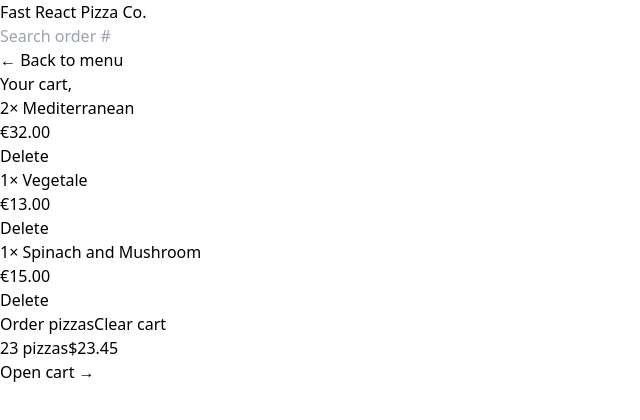
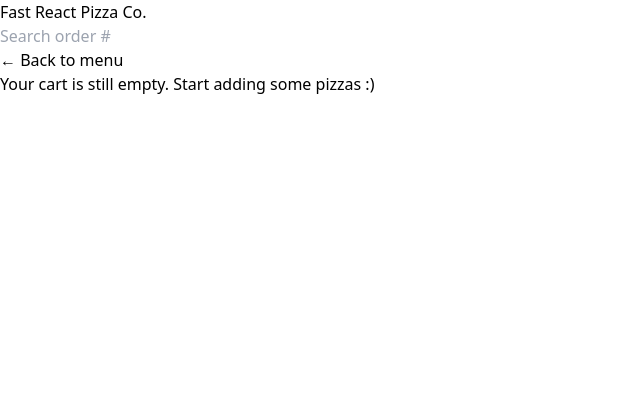
Before and after one commit to yaredow/fast-react-pizza, a React (Vite) app: page /cart in a window 1280 px wide. Shown: the top 420 px of the page, without its empty margins (0-640 px from the left). Built offline with nearby package versions, Linux system fonts and the light colour scheme.

Commit message:
add an item increamnet and decreament buttons

```diff
--- a/src/features/cart/Cart.jsx
+++ b/src/features/cart/Cart.jsx
@@ -1,36 +1,22 @@
 import { Link } from "react-router-dom";
+import { useDispatch } from "react-redux";
 import LinkButton from "../../ui/LinkButton";
 import Button from "../../ui/Button";
 import CartItem from "./CartItem";
 import { useSelector } from "react-redux";
-
-const fakeCart = [
-  {
-    pizzaId: 12,
-    name: "Mediterranean",
-    quantity: 2,
-    unitPrice: 16,
-    totalPrice: 32,
-  },
-  {
-    pizzaId: 6,
-    name: "Vegetale",
-    quantity: 1,
-    unitPrice: 13,
-    totalPrice: 13,
-  },
-  {
-    pizzaId: 11,
-    name: "Spinach and Mushroom",
-    quantity: 1,
-    unitPrice: 15,
-    totalPrice: 15,
-  },
-];
+import { clearCart, getCart } from "./CartSlice";
+import EmptyCart from "./EmptyCart";
 
 function Cart() {
-  const cart = fakeCart;
   const username = useSelector((state) => state.user.username);
+  const cart = useSelector(getCart);
+  const dispatch = useDispatch();
+
+  function handleCartClear() {
+    dispatch(clearCart());
+  }
+
+  if (!cart.length) return <EmptyCart />;
 
   return (
     <div className="px-4 py-3">
@@ -47,7 +33,9 @@ function Cart() {
         <Button type="primary" to="/order/new">
           Order pizzas
         </Button>
-        <Button type="secondary">Clear cart</Button>
+        <Button type="secondary" onClick={handleCartClear}>
+          Clear cart
+        </Button>
       </div>
     </div>
   );
--- a/src/features/cart/CartItem.jsx
+++ b/src/features/cart/CartItem.jsx
@@ -1,5 +1,5 @@
-import Button from "../../ui/Button";
 import { formatCurrency } from "../../utils/helpers";
+import DeleteItem from "./DeleteItem";
 
 function CartItem({ item }) {
   const { pizzaId, name, quantity, totalPrice } = item;
@@ -11,7 +11,7 @@ function CartItem({ item }) {
       </p>
       <div className="flex items-center justify-between sm:gap-6">
         <p>{formatCurrency(totalPrice)}</p>
-        <Button type="small">Delete</Button>
+        <DeleteItem pizzaId={pizzaId} />
       </div>
     </li>
   );
--- a/src/features/cart/CartOverview.jsx
+++ b/src/features/cart/CartOverview.jsx
@@ -1,11 +1,18 @@
+import { useSelector } from "react-redux";
 import { Link } from "react-router-dom";
+import { getTotalCartPrice, getTotalCartQuantity } from "./CartSlice";
+import { formatCurrency } from "../../utils/helpers";
 
 function CartOverview() {
+  const totalCartQuantity = useSelector(getTotalCartQuantity);
+  const totalCartPrice = useSelector(getTotalCartPrice);
+
+  if (!totalCartQuantity) return null;
   return (
     <div className="item-center flex justify-between bg-stone-800 px-4 py-4 text-sm uppercase text-stone-200 sm:px-6 md:text-base">
       <p className="space-x-2  font-semibold text-stone-300 ">
-        <span>23 pizzas</span>
-        <span>$23.45</span>
+        <span>{totalCartQuantity} Pizzas</span>
+        <span>{formatCurrency(totalCartPrice)}</span>
       </p>
       <Link to="/cart">Open cart &rarr;</Link>
     </div>
--- a/src/features/cart/CartSlice.js
+++ b/src/features/cart/CartSlice.js
@@ -1,15 +1,17 @@
 import { createSlice } from "@reduxjs/toolkit";
+import { memo } from "react";
 
 const initialState = {
-  cart: [
-    {
-      pizzaId: 12,
-      name: "Mediterranean",
-      quantity: 2,
-      unitPrice: 16,
-      totalPrice: 32,
-    },
-  ],
+  cart: [],
+  // cart: [
+  //   {
+  //     pizzaId: 12,
+  //     name: "Mediterranean",
+  //     quantity: "",
+  //     unitPrice: 16,
+  //     totalPrice: 32,
+  //   },
+  // ],
 };
 
 const cartSlice = createSlice({
@@ -36,7 +38,9 @@ const cartSlice = createSlice({
       item.quantity--;
       item.totalPrice = item.quantity * item.unitPrice;
     },
-    clearCart(state, action) {},
+    clearCart(state) {
+      state.cart = [];
+    },
   },
 });
 
@@ -48,4 +52,12 @@ export const {
   clearCart,
 } = cartSlice.actions;
 
-export default cartSlice.cartReducer;
+export default cartSlice.reducer;
+
+export const getCart = (state) => state.cart.cart;
+export const getTotalCartQuantity = (state) =>
+  state.cart.cart.reduce((sum, item) => sum + item.quantity, 0);
+export const getTotalCartPrice = (state) =>
+  state.cart.cart.reduce((sum, item) => sum + item.unitPrice, 0);
+export const getCurrentQuantityById = (id) => (state) =>
+  state.cart.cart.find((item) => item.pizzaId === id)?.quantity ?? 0;
--- /dev/null
+++ b/src/features/cart/DeleteItem.jsx
@@ -0,0 +1,17 @@
+import { useDispatch } from "react-redux";
+import Button from "../../ui/Button";
+import { deleteItem } from "./CartSlice";
+
+function DeleteItem({ pizzaId }) {
+  const dispatch = useDispatch();
+  function handleItemDelete() {
+    dispatch(deleteItem(pizzaId));
+  }
+  return (
+    <Button type="small" onClick={handleItemDelete}>
+      Delete
+    </Button>
+  );
+}
+
+export default DeleteItem;
--- a/src/features/cart/EmptyCart.jsx
+++ b/src/features/cart/EmptyCart.jsx
@@ -1,11 +1,14 @@
-import { Link } from 'react-router-dom';
+import { Link } from "react-router-dom";
+import LinkButton from "../../ui/LinkButton";
 
 function EmptyCart() {
   return (
-    <div>
-      <Link to="/menu">&larr; Back to menu</Link>
+    <div className="px-3 py-4">
+      <LinkButton to="/menu">&larr; Back to menu</LinkButton>
 
-      <p>Your cart is still empty. Start adding some pizzas :)</p>
+      <p className="py-4 font-semibold">
+        Your cart is still empty. Start adding some pizzas :)
+      </p>
     </div>
   );
 }
--- a/src/features/menu/Menu.jsx
+++ b/src/features/menu/Menu.jsx
@@ -4,7 +4,6 @@ import MenuItem from "./MenuItem";
 
 function Menu() {
   const menu = useLoaderData();
-  console.log(menu);
   return (
     <ul className="divide-y divide-stone-200 px-2">
       {menu.map((pizza) => (
--- a/src/features/menu/MenuItem.jsx
+++ b/src/features/menu/MenuItem.jsx
@@ -1,8 +1,25 @@
+import { useDispatch, useSelector } from "react-redux";
 import Button from "../../ui/Button";
 import { formatCurrency } from "../../utils/helpers";
+import { addItem, getCurrentQuantityById } from "../cart/CartSlice";
+import DeleteItem from "../cart/DeleteItem";
 
 function MenuItem({ pizza }) {
   const { id, name, unitPrice, ingredients, soldOut, imageUrl } = pizza;
+  const dispatch = useDispatch();
+  const currentQuantity = useSelector(getCurrentQuantityById(id));
+  const isInCart = currentQuantity > 0;
+
+  function handleAddToCart() {
+    const newItem = {
+      pizzaId: id,
+      name,
+      quantity: 1,
+      unitPrice: 16,
+      totalPrice: unitPrice * 1,
+    };
+    dispatch(addItem(newItem));
+  }
 
   return (
     <li className="flex gap-4 py-2">
@@ -24,7 +41,12 @@ function MenuItem({ pizza }) {
               Sold out
             </p>
           )}
-          <Button type="small">Add to cart</Button>
+          {!soldOut && !isInCart && (
+            <Button type="small" onClick={handleAddToCart}>
+              Add to cart
+            </Button>
+          )}
+          {isInCart && !soldOut && <DeleteItem pizzaId={id} />}
         </div>
       </div>
     </li>
--- a/src/store.js
+++ b/src/store.js
@@ -1,9 +1,11 @@
 import { configureStore } from "@reduxjs/toolkit";
 import userReducer from "./features/user/userSlice";
+import cartReducer from "./features/cart/CartSlice";
 
 const store = configureStore({
   reducer: {
     user: userReducer,
+    cart: cartReducer,
   },
 });
 
--- a/src/ui/Button.jsx
+++ b/src/ui/Button.jsx
@@ -1,6 +1,6 @@
 import { Link } from "react-router-dom";
 
-function Button({ children, disabled, to, type }) {
+function Button({ children, disabled, to, type, onClick }) {
   const base =
     "mt-3 rounded-full text-sm bg-yellow-400  font-semibold uppercase text-stone-700 transition-colors duration-300 hover:bg-yellow-300 focus:bg-yellow-300 focus:outline-none focus:ring focus:ring-yellow-300 focus:ring-offset-2 disabled:cursor-not-allowed ";
 
@@ -18,6 +18,13 @@ function Button({ children, disabled, to, type }) {
       </Link>
     );
 
+  if (onClick)
+    return (
+      <button disabled={disabled} className={styles[type]} onClick={onClick}>
+        {children}
+      </button>
+    );
+
   return (
     <button disabled={disabled} className={styles[type]}>
       {children}
```
Also changed, not shown: src/features/cart/UpdateItemQuantity.jsx (added, +27 -0 lines).
